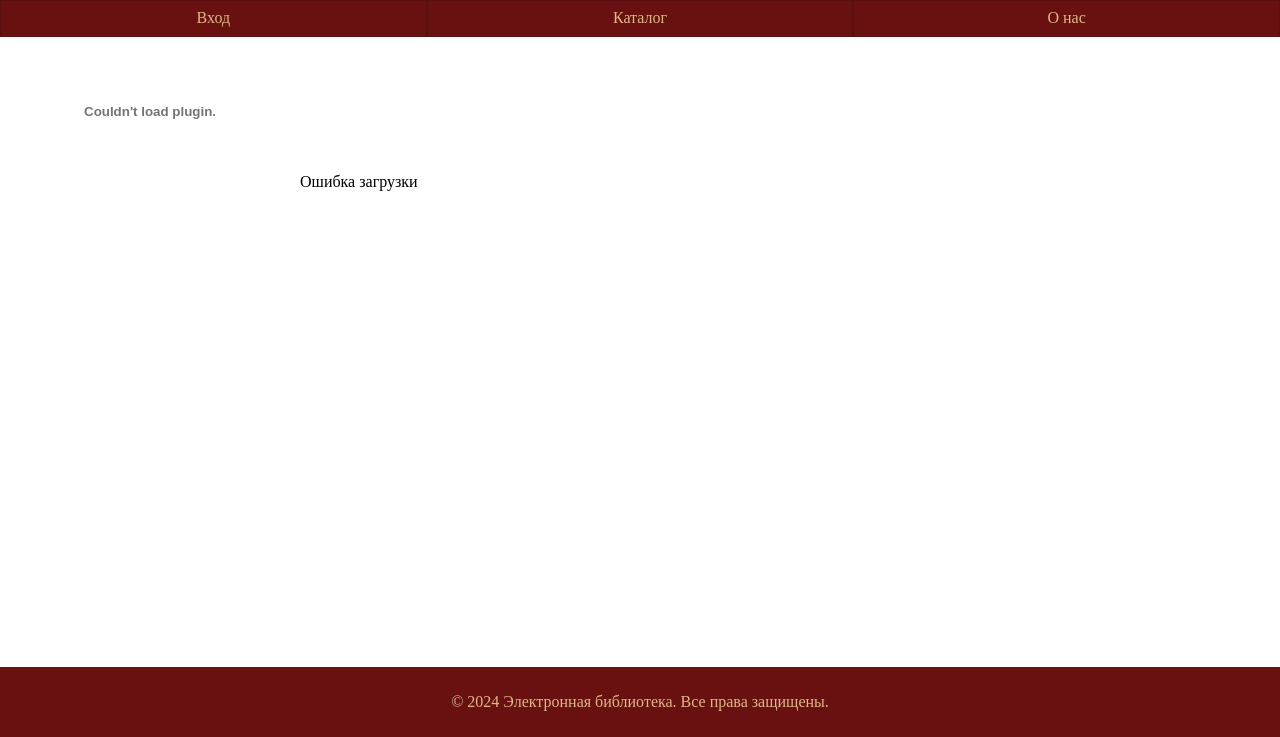
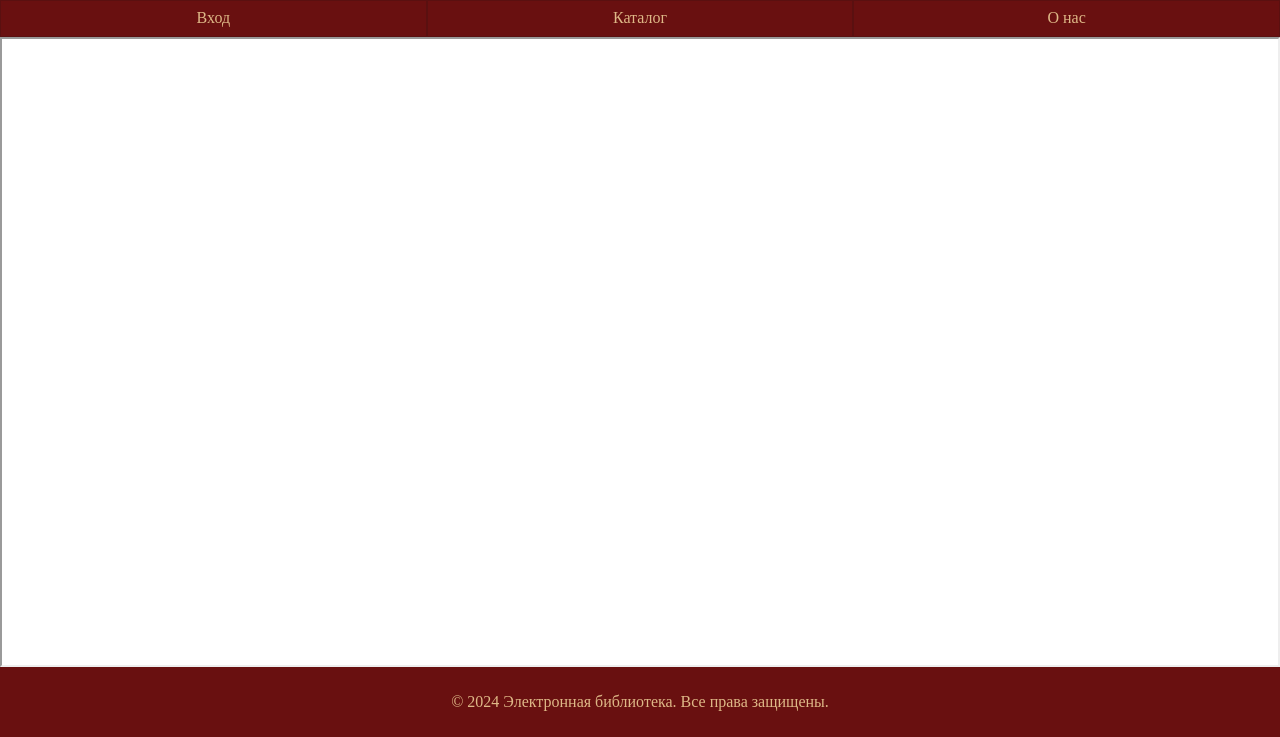
Before and after one commit to konstika/Electronic-library, a plain HTML site: page text_book.html in a window 1280 px wide. Shown: the part 63-800 px from the top of the page. Drawn offline with Linux system fonts and the light colour scheme.

Commit message:
Add files via upload

```diff
--- a/text_book.html
+++ b/text_book.html
@@ -27,7 +27,7 @@
         </nav>
     </header>
     <main>
-        <object id="text" type="application/pdf"><embed id="other_text" type="application/pdf" />Ошибка загрузки</object>
+        <iframe id="text">Ошибка загрузки</iframe>
     </main>
     <footer>
         <p>&copy; 2024 Электронная библиотека. Все права защищены.</p>
```
